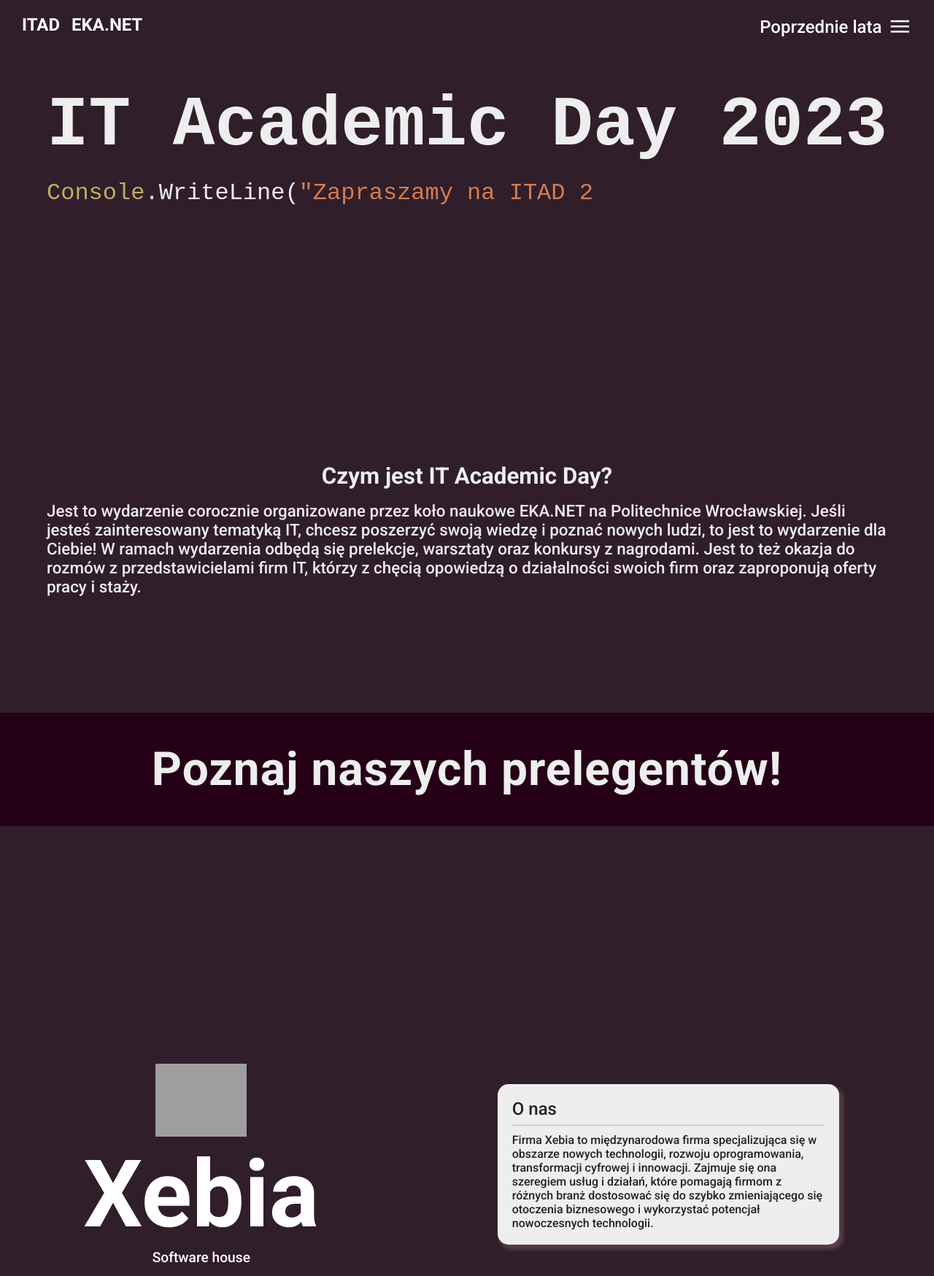
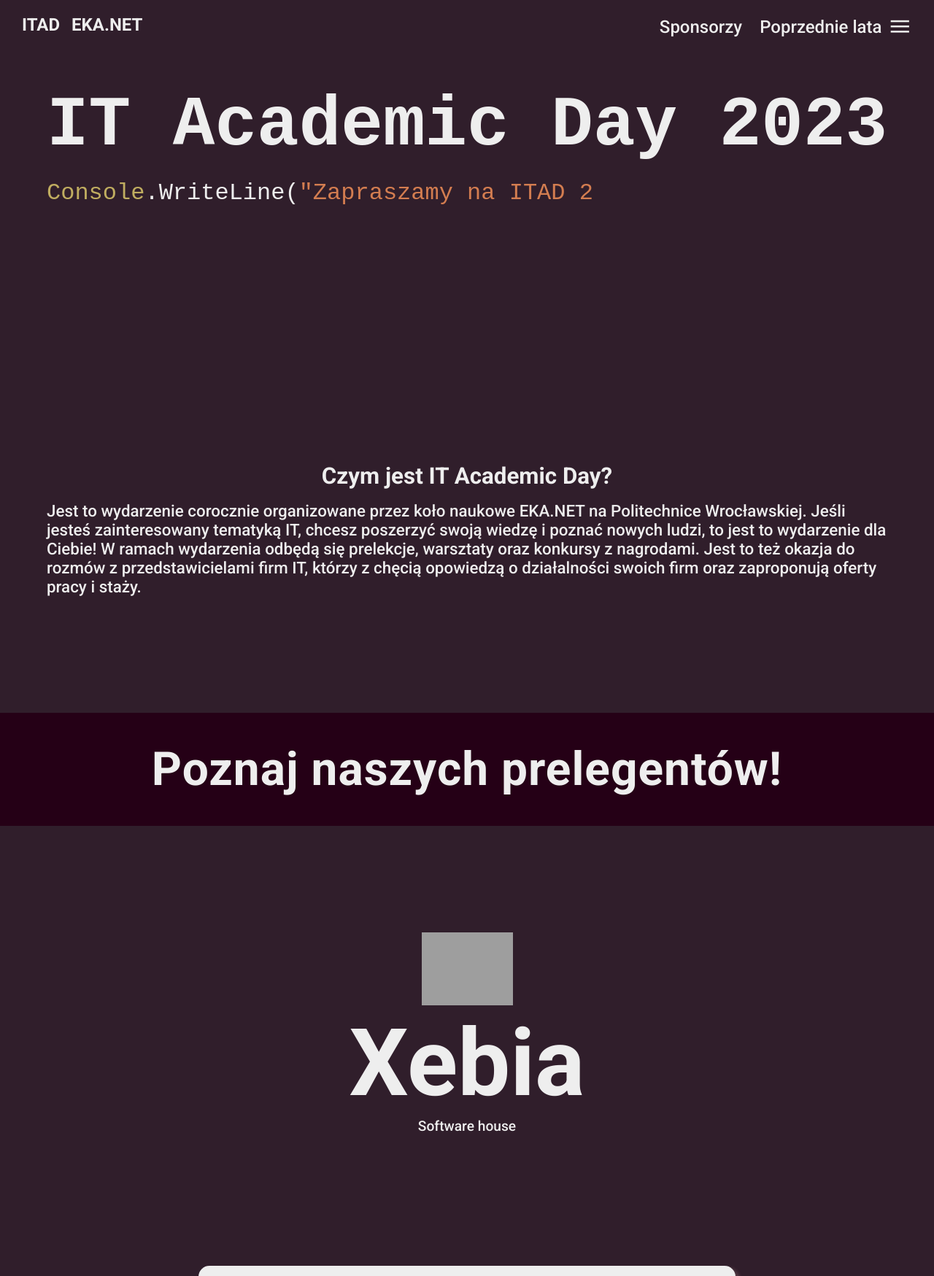
Before and after one commit to EKA-NET/ITAD, an Astro site: page / in a window 1280 px wide. Shown: the top 1749 px of the page at 73% size. Built offline with nearby package versions, Linux system fonts and the light colour scheme; Astro itself is replaced by a stand-in of ours; grey boxes are pictures that could not be loaded.

Commit message:
Adjust layout css to be extended on other pages

```diff
--- a/src/components/Companies.astro
+++ b/src/components/Companies.astro
@@ -1,7 +1,7 @@
 ---
 import Card from "./Card.astro";
-import {Image} from "astro:assets";
-import {CompanyInfo} from "../content-types";
+import { Image } from "astro:assets";
+import type { CompanyInfo } from "../content-types";
 
 const companies: Array<CompanyInfo> = [
   {
@@ -57,6 +57,7 @@
 <style>
   .company-container {
     display: flex;
+    flex-direction: column;
     align-items: center;
     justify-content: space-around;
     height: 100vh;
@@ -64,21 +65,21 @@
   }
 
   .header-description {
-      font-size: 1.2em;
+    font-size: 1.2rem;
+    color: var(--text-white);
   }
 
   .title {
-      font-size: 8em;
-      margin: 0;
-      color: white;
+    font-size: 8rem;
+    margin: 0;
+    color: var(--text-white);
   }
 
   .header-container {
     text-align: center;
-    color: white;
   }
 
   .card-container {
-    width: 500px;
+    width: 60%;
   }
 </style>
--- a/src/components/navbar.astro
+++ b/src/components/navbar.astro
@@ -1,16 +1,20 @@
 <script>
   const openMenu = document.querySelector(".open-menu") as HTMLElement;
   const pastYears = document.querySelector(".past-years") as HTMLElement;
+
+  openMenu.addEventListener("click", toggleMenu);
+
   function toggleMenu() {
     if (openMenu.innerText === "close") {
       openMenu.innerText = "menu";
       pastYears.style.opacity = "0";
-    } else {
+    }
+    else {
       openMenu.innerText = "close";
       pastYears.style.opacity = "1";
     }
   }
-  openMenu.addEventListener("click", toggleMenu);
+
 </script>
 
 <nav class="navbar">
@@ -19,6 +23,8 @@
     <span>EKA.NET</span>
   </div>
   <div class="nav-right">
+    <a href="sponsors" class="nav-link">Sponsorzy</a>
+    <div class="menu-container">
       <div class="menu">
         <span>Poprzednie lata</span>
         <span class="material-symbols-outlined open-menu">menu</span>
@@ -30,14 +36,15 @@
         <li>2017</li>
       </ul>
     </div>
+  </div>
 </nav>
 
 <style>
   .navbar {
     display: flex;
     justify-content: space-between;
-    font-size: 1.5em;
-    color: white;
+    font-size: 1.5rem;
+    color: var(--text-white);
     margin: 20px 30px;
   }
 
@@ -48,8 +55,16 @@
   }
 
   .nav-right {
+    display: flex;
+    align-items: center;
+    gap: 1em;
+    justify-content: space-between;
+  }
+
+  .menu-container {
     position: relative;
   }
+
   .menu {
     display: flex;
     justify-content: space-between;
--- a/src/layouts/Layout.astro
+++ b/src/layouts/Layout.astro
@@ -27,6 +27,9 @@
 <style is:global>
   :root {
     --bg-color: #301e2b;
+    --text-white: #eeeeee;
+    font-size: 16px;
+    color: var(--text-white);
   }
 
   body::-webkit-scrollbar {
@@ -65,6 +68,11 @@
       monospace;
   }
 
+  .nav-link {
+    text-decoration: none;
+    color: var(--text-white)
+  }
+
   .card {
     background: white;
     color: #222;
```
Lines whose indentation alone changed are shown as unchanged.
